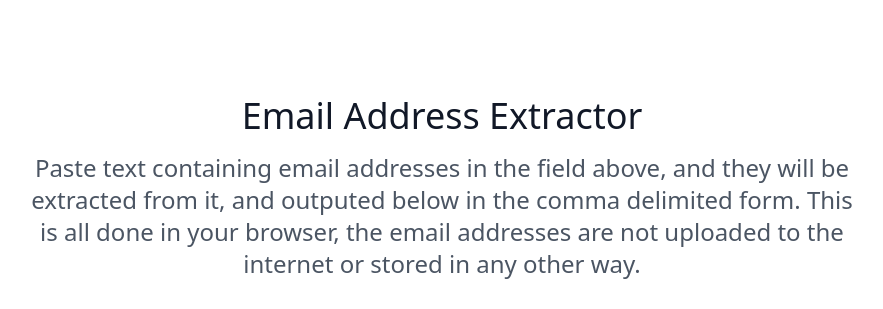
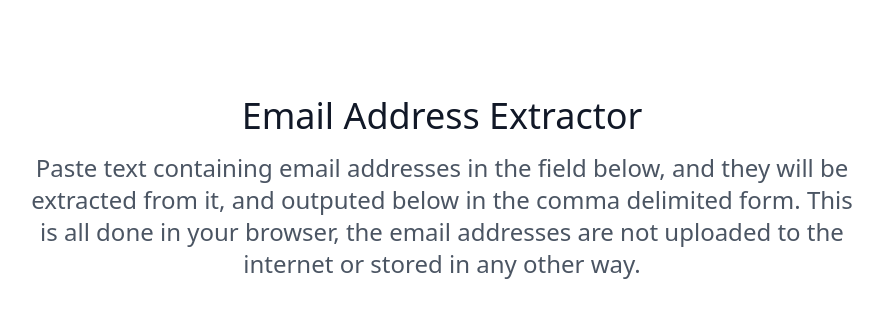
Before and after one commit to OliverEverard/emailAddressExtractor, a plain HTML site: page index.html in a window 1280 px wide. Shown: the top 309 px of the page, without its empty margins (198-1081 px from the left). Drawn offline with nearby package versions, Linux system fonts and the light colour scheme; no server answers.

Commit message:
Update index.html

```diff
--- a/index.html
+++ b/index.html
@@ -23,7 +23,7 @@
     <div class="container mx-auto flex px-5 py-24 items-center justify-center flex-col">
       <div class="text-center lg:w-2/3 w-full">
         <h1 class="title-font sm:text-4xl text-3xl mb-4 font-medium text-gray-900">Email Address Extractor</h1>
-        <p class="mb-8 leading-relaxed sm:text-2xl">Paste text containing email addresses in the field above, and they will be extracted from it, and outputed below in the comma delimited form. This is all done in your browser, the email addresses are not uploaded to the internet or stored in any other way.</p>
+        <p class="mb-8 leading-relaxed sm:text-2xl">Paste text containing email addresses in the field below, and they will be extracted from it, and outputed below in the comma delimited form. This is all done in your browser, the email addresses are not uploaded to the internet or stored in any other way.</p>
         <div class="container mx-auto flex px-5 py-24 items-center justify-center flex-col">
             <textarea id="input-textarea" class="w-full h-48 p-2 border border-gray-300 rounded-md mb-6 resize-none" placeholder="Enter text here..."></textarea>
             <button id="extract-button" class="inline-flex items-center justify-center px-6 py-3 border border-transparent text-base font-medium rounded-md text-white bg-blue-500 hover:bg-blue-600 focus:outline-none focus:ring-2 focus:ring-offset-2 focus:ring-blue-500">Extract Emails</button>
```
